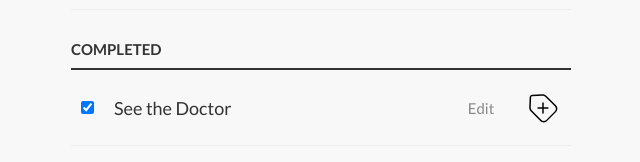
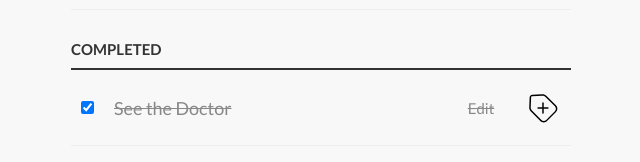
Before and after one commit to alepashkou/clean-code-s1e1, a plain HTML site: page index.html in a window 1280 px wide. Shown: the part 586-748 px from the top of the page, 319-959 px from the left. Drawn offline with Linux system fonts and the light colour scheme.

Commit message:
fix: compleate-task class name in css

```diff
--- a/style.css
+++ b/style.css
@@ -152,7 +152,7 @@ button.delete img:hover {
 }
 
 /* Completed */
-#completed-tasks label {
+.done-task__item {
   text-decoration: line-through;
   color: #888;
 }
```
